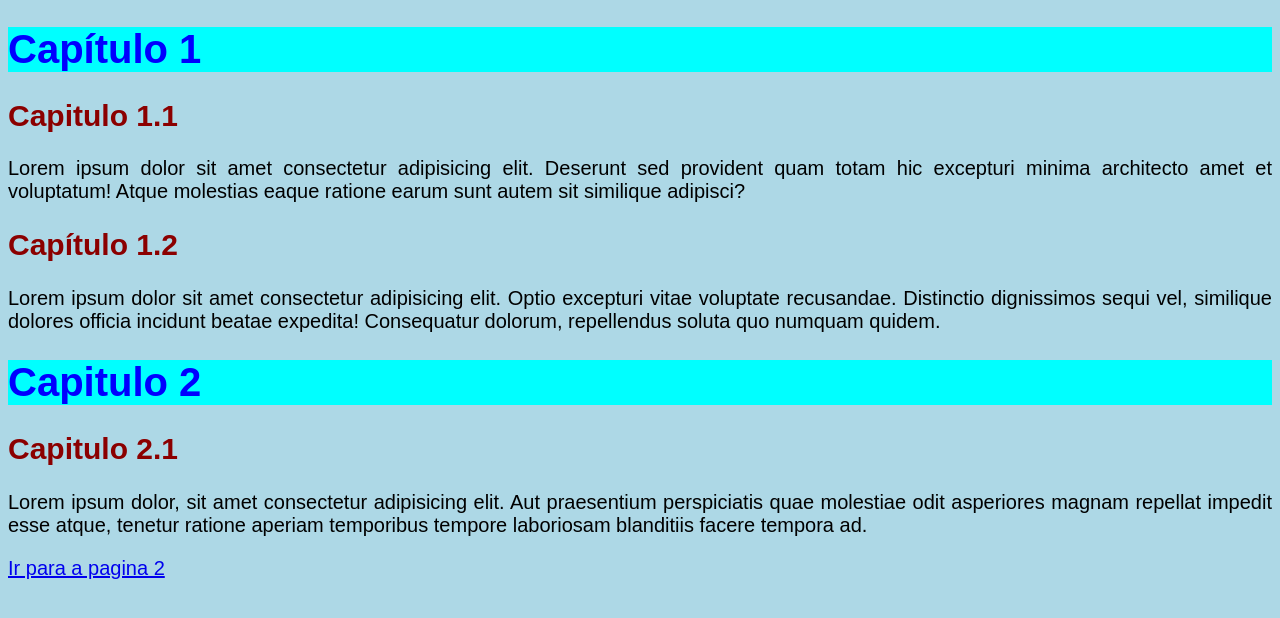
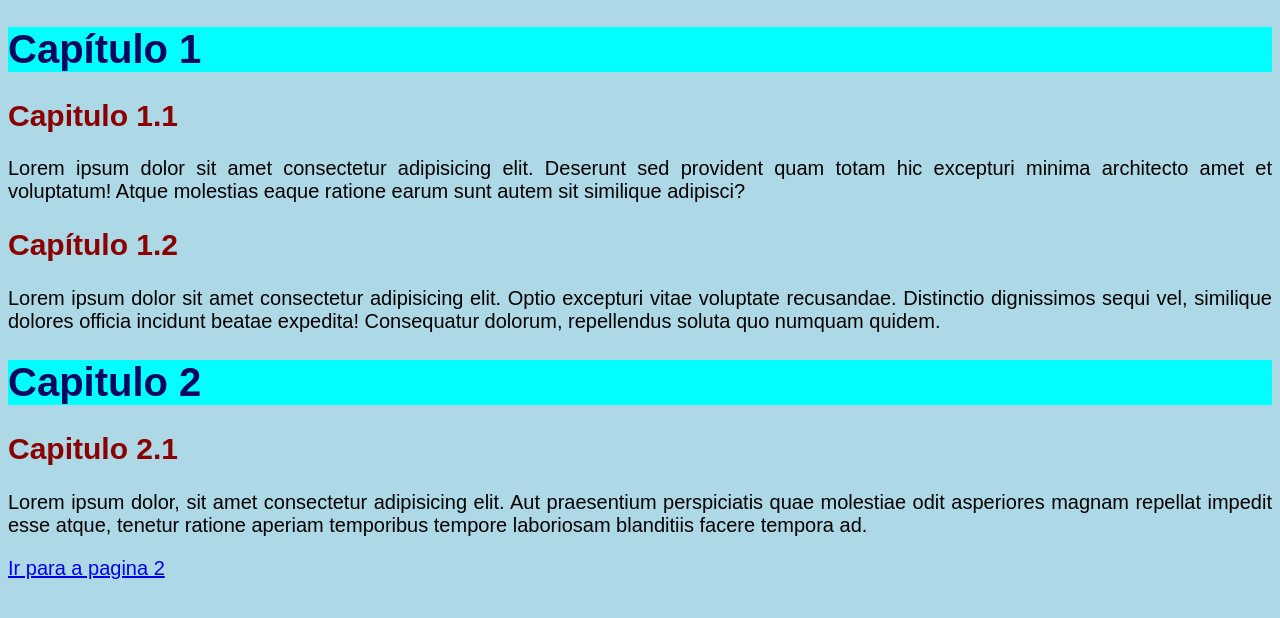
Before and after one commit to ivanrods/html-css, a plain HTML site: page exercicios/ex015/index.html in a window 1280 px wide. Drawn offline with Linux system fonts and the light colour scheme.

Commit message:
mudança no css

```diff
--- a/exercicios/ex015/style.css
+++ b/exercicios/ex015/style.css
@@ -6,7 +6,7 @@
         font-size: 20px;
         }
     h1{
-        color: blue;
+        color:rgb(8, 8, 97);
         background-color: aqua;
         }
      h2{
```
